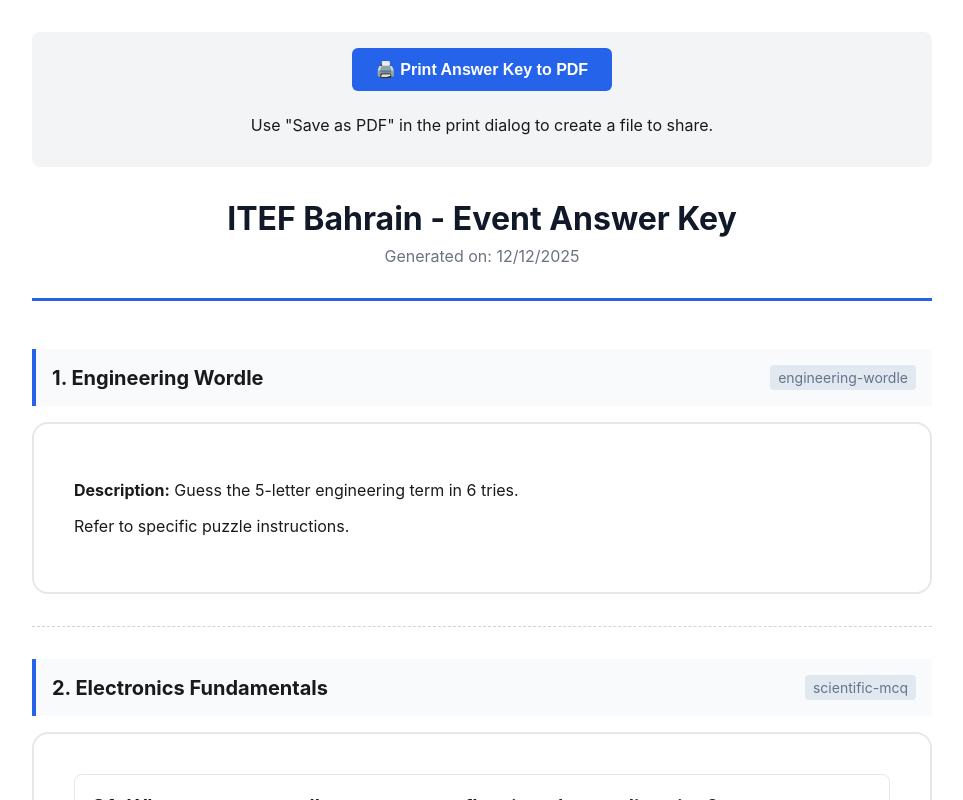
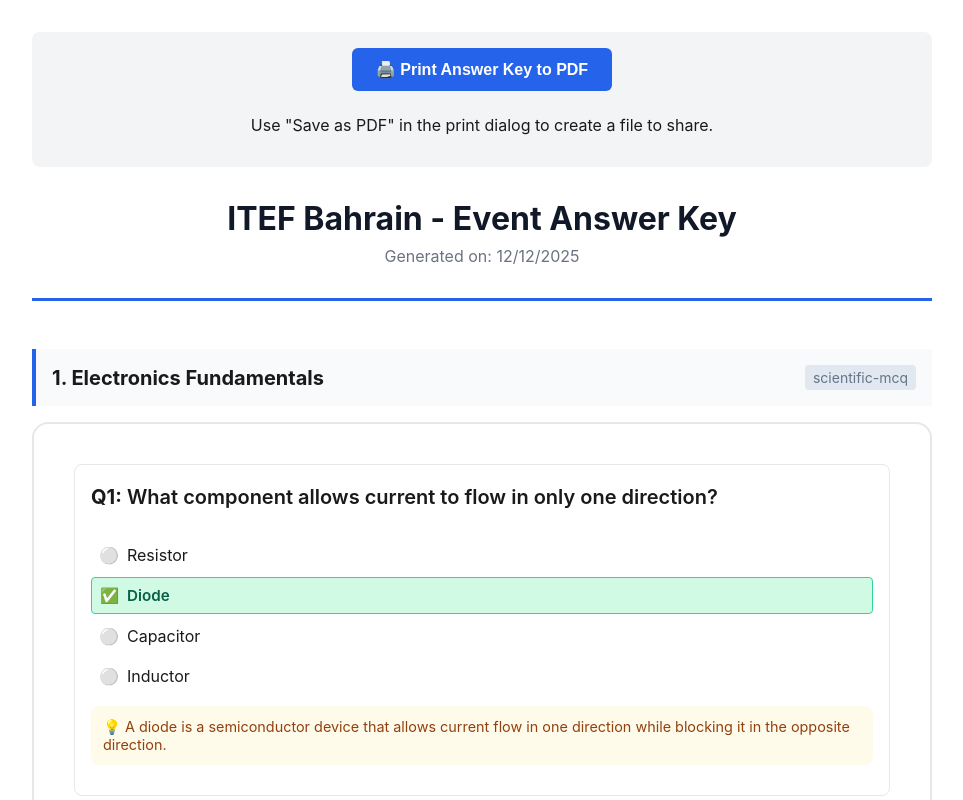
Before and after one commit to srimathip789-pixel/ITEF-Bahrain, a React (Vite) app: page /answers in a window 1280 px wide. Shown: the top 800 px of the page, without its empty margins (158-1121 px from the left). Built offline with nearby package versions, Linux system fonts and the light colour scheme; no server answers.

Commit message:
feat: Move Engineering Wordle to position 5 in puzzle list

```diff
--- a/src/data/puzzleData.ts
+++ b/src/data/puzzleData.ts
@@ -1038,18 +1038,6 @@ const ethicsQuestions: MCQQuestion[] = [
 
 export const allPuzzles: Puzzle[] = [
     {
-        id: 'engineering-wordle',
-        title: 'Engineering Wordle',
-        description: 'Guess the 5-letter engineering term in 6 tries.',
-        type: PuzzleType.ENGINEERING_WORDLE,
-        difficulty: PuzzleDifficulty.MEDIUM,
-        icon: '🔤',
-        targetWord: engineeringWords[getDailyWordIndex(engineeringWords.length)],
-        hints: [
-            'Think about common engineering components and devices'
-        ]
-    },
-    {
         id: 'electronics-fundamentals',
         title: 'Electronics Fundamentals',
         description: 'Test your knowledge of basic electronic components and concepts',
@@ -1096,6 +1084,18 @@ export const allPuzzles: Puzzle[] = [
         ],
         passingScore: 70,
         timeLimit: 600
+    },
+    {
+        id: 'engineering-wordle',
+        title: 'Engineering Wordle',
+        description: 'Guess the 5-letter engineering term in 6 tries.',
+        type: PuzzleType.ENGINEERING_WORDLE,
+        difficulty: PuzzleDifficulty.MEDIUM,
+        icon: '🔤',
+        targetWord: engineeringWords[getDailyWordIndex(engineeringWords.length)],
+        hints: [
+            'Think about common engineering components and devices'
+        ]
     },
     {
         id: 'mechanical-engineering',
```
